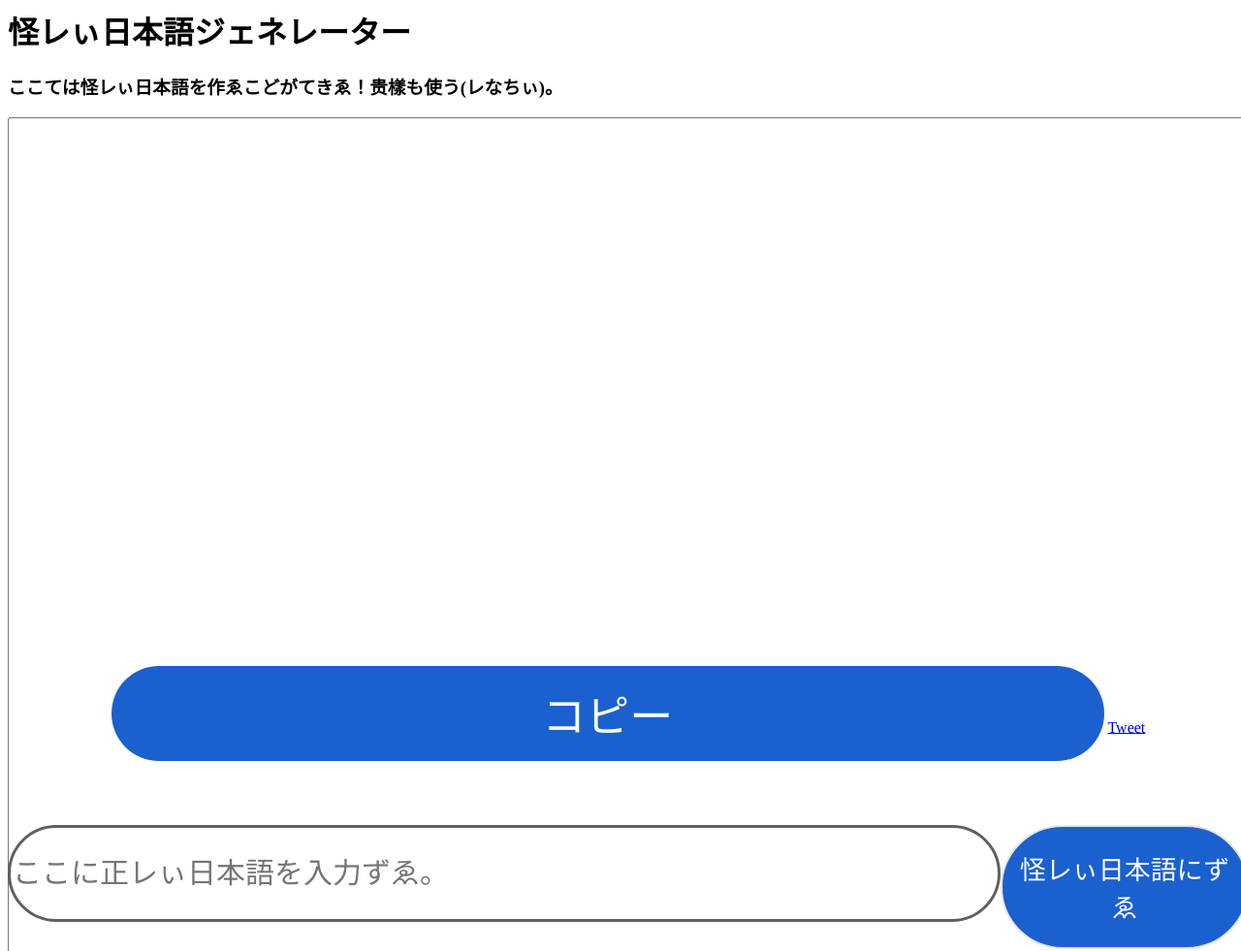
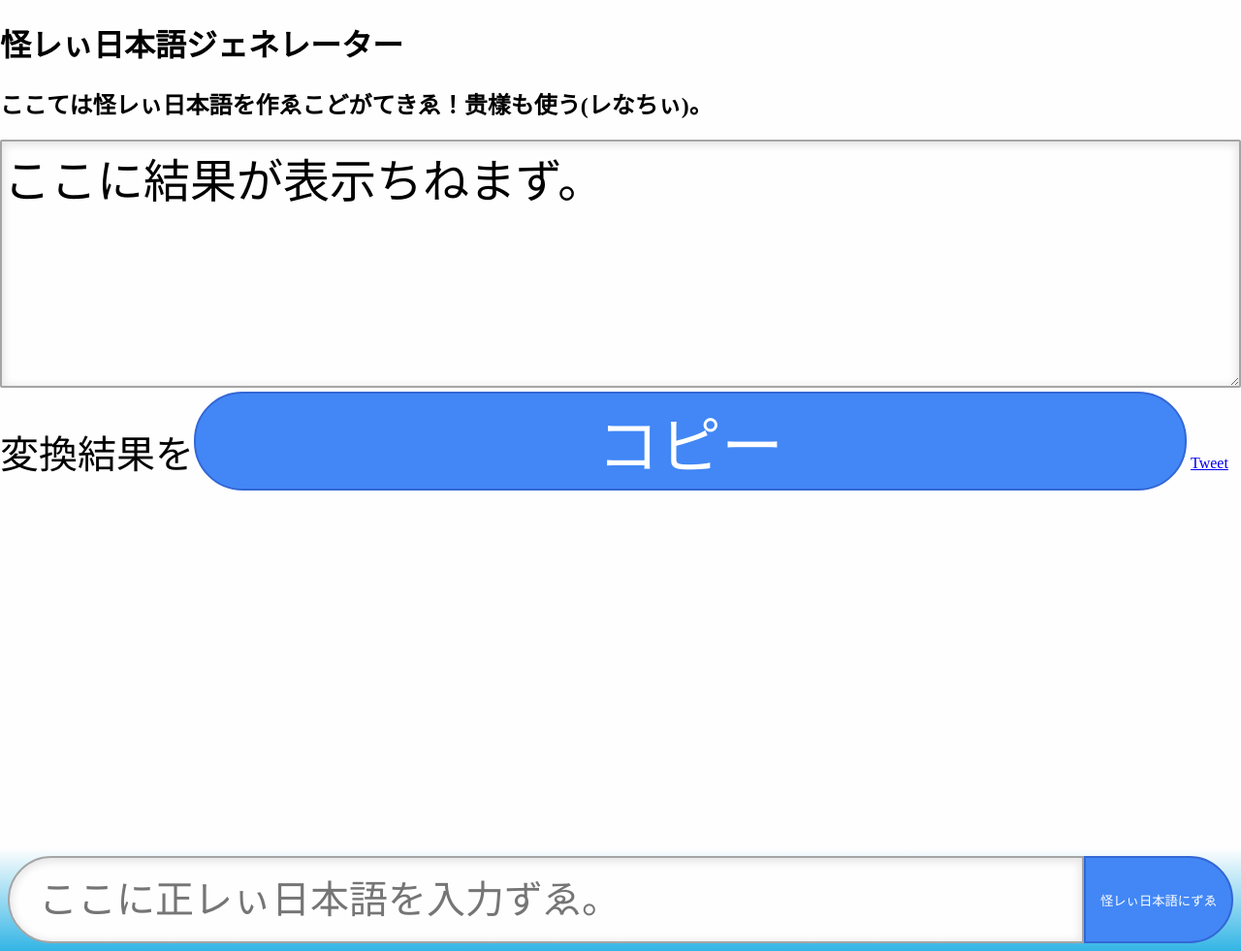
Before and after one commit to nnn1590/correctJP, a PHP site: page / in a window 1280 px wide. Shown: the whole page at 97% size. Run offline with PHP 8.4, Linux system fonts and the light colour scheme; data that the repository does not hold is empty; some libraries are stand-ins or nearby versions.

Commit message:
Update CSS and more
- Avoid XSS
- Bigger Tweet button
- Substantially revert ba503f4341ac9c384b48552989be723e357ad624

```diff
--- a/index.php
+++ b/index.php
@@ -1,3 +1,4 @@
+<!DOCTYPE html>
 <html>
 	<head>
 		<meta property="og:url" content="https://correctjp.work" />
@@ -14,40 +15,36 @@
 		<title>怪レぃ日本語ジェネレーター</title>
 	</head>
 	<body>
+		<script>
+			function Clipboard() {
+				var copyTarget = document.getElementById("copy");
+				copyTarget.select();
+				document.execCommand("Copy");
+				alert("コピーできました！ : " + copyTarget.value);
+			}
+		</script>
 		<h1>怪レぃ日本語ジェネレーター</h1>
-<h3>ここては怪レぃ日本語を作ゑこどがてきゑ！贵樣も使う(レなちぃ)。</h3>
+		<h2>ここては怪レぃ日本語を作ゑこどがてきゑ！贵樣も使う(レなちぃ)。</h2>
 		<textarea class="copyform" id="copy">
 <?php
 	$output = "ここに結果が表示ちねまず。";
 	$inpt = $_POST["main"];
+	if ($inpt != "" ) {
 		$search = array('しなさい','悪','来','語','の','ぬ','Xperia','メ','る','貴様','し','さ','寛','で','れ','険','XPERIA','xperia','NHK','huawei','マクドナルド','マック','マクド','い','見','ン','エ','楽','華','と','す','頼','ル','偉','め','気','風','ス','飛');
 		$replace = array('(しなさい)','恶','來','语','ゐ','ゐ','HUAWEI','〆','ゑ','贵樣','レ','ち','宽','て','ね','險','HUAWEI','HUAWEI','CCTV','华为技术有限公司','沙県小吃','沙県小吃','沙県小吃','ぃ','见','ソ','工','樂','华','ど','ず','赖','儿','伟','〆','汽','风','ヌ','飞');
-$output = str_replace($search,$replace,$inpt);
-echo $output;
-?>
-
-</textarea>
+		$output = str_replace($search, $replace, $inpt);
+	}
+	echo htmlspecialchars($output);
+?></textarea>
+		<br>
+		<span class="txt">変換結果を</span><button class="cp" Onclick="Clipboard()">コピー</button>
+		<a href="https://twitter.com/share?ref_src=twsrc%5Etfw" class="twitter-share-button" data-size="large" data-text="<?php echo htmlspecialchars("$output", ENT_QUOTES, "UTF-8"); ?>" data-hashtags="怪レい日本語Web" data-show-count="false">Tweet</a><script async="" src="https://platform.twitter.com/widgets.js" charset="utf-8"></script>
 		<div class="formain">
 			<form method="POST" class="sender">
 				<input type="text" placeholder="ここに正レぃ日本語を入力ずゑ。"name="main" class="sendtxt">
-<button type="submit" class="sendsubmit">怪レぃ日本語にずゑ</button>
+				<input type="submit" class="sendsubmit" value="怪レぃ日本語にずゑ">
 			</form>
-<btn>
-<button class="cp" Onclick="Clipboard()">コピー</button>
-<a href="https://twitter.com/share?ref_src=twsrc%5Etfw" class="twitter-share-button" data-text="<?php echo htmlspecialchars(mb_strimwidth("$output", 0, 239, "…", 'UTF-8'), ENT_QUOTES, "UTF-8"); ?>" data-hashtags="怪レい日本語Web" data-show-count="false">Tweet</a><script async="" src="https://platform.twitter.com/widgets.js" charset="utf-8"></script>
-</btn>
 		</div>
-<script>
-        function Clipboard() {
-
-            var copyTarget = document.getElementById("copy");
-
-            copyTarget.select();
-
-            document.execCommand("Copy");
-
-            alert("コピーできました！ : " + copyTarget.value);
-        }
-</script>
+		<div class="paddingforform"></div>
 	</body>
 </html>
--- a/main.css
+++ b/main.css
@@ -1,55 +1,99 @@
-.copyform {
-position: absolute;
-z-index: -3;
-  -webkit-box-sizing: border-box;
-    -moz-box-sizing: border-box;
-    box-sizing: border-box;
-    width: 100%;
-    height: 100%;
-}
-.sender { position: fixed; margin: auto; margin-bottom: 10; bottom: 20px; width: 100%; height: 13%; max-height: 100px;}
-.sendtxt {  outline: none; font-size: 30px; position:absolute; border-radius: 500px; max-height: 130px; border: solid 3px #606060; width: 80%; height: 100%;}
-.sendsubmit { outline: none; font-size: 27px; margin-left: 80%; position:fixed; max-height: 130px; border: solid 2px #e5e5e5; border-radius: 500px; width: 20%; height: 13%; color: #ffffff; background-color: #1b60cf;}
-btn {
-float: right;
-position: fixed;
-bottom: 20%;
-height: 10%;
-text-align: center;
-width: 100%;
-border: none;
+body {
+	margin: 0;
+	background: #fefefe;
 }
 .cp {
-z-index: 100;
-font-size: 45px;
-max-height: 130px;
-background-color: #1b60cf;
-border-radius: 500px;
-border: none;
-width: 80%;
-height: 100%;
-color: #ffffff;
+	font-size: 64px;
+	width: 80%;
 }
-.twitter-share-button {
-width: 100%;
+button, .sendsubmit {
+	margin: 0px;
+	color: #ffffff;
+	padding: 3px 15px;
+	border-radius: 50px;
+	border: 2px solid #3367d6;
+	background-color: #4287f5;
+	width: auto;
+	fill: #ffffff
 }
-#twitter-widget-0 {
-border-radius: 500px:
+
+.paddingforform {
+	height: calc(80px + 24px + 2px);
 }
-.formain {
-max-height: 30px;
+.formain > form {
+	width: calc(100% - 16px);
+	/*position: absolute;*/
+	position: fixed;
+	bottom: 0;
+	display: flex;
+	padding: 8px;
+	background-image: linear-gradient(180deg, rgba(255, 217, 0, 0), rgba(255, 115, 0, 1));
+	background-image: linear-gradient(180deg, rgba(51, 181, 229, 0), rgba(51, 181, 229, 1));
 }
-@media screen and (max-width:600px) {
-.cp {
-z-index: 100;
-font-size: 15px;
-max-height: 130px;
-background-color: #1b60cf;
-border-radius: 500px;
-border: none;
-width: 50%;
-height: 50%;
-color: #ffffff;
+
+.formain > form > * {
+	margin: 0;
 }
-.sendsubmit { outline: none; font-size: 10px; margin-left: 65%; position:fixed; max-height: 130px; border: solid 2px #e5e5e5; border-radius: 500px; width: 35%;}
-.sendtxt {  outline: none; font-size: 20px; position:absolute; border-radius: 500px; max-height: 130px;  width: 65%; height: 100%;}
+
+.sendtxt {
+	/*padding: 3px 15px;
+	height: 40px;*/
+	padding: 3px 30px;
+	padding-right: 0;
+	width: 100%;
+	height: 80px;
+	font-size: 40px;
+	border-radius: 50px 0 0 50px;
+	/*border: 2px solid #e5e5e5;*/
+}
+.sendtxt, .copyform {
+	border: 2px solid #a5a5a5;
+	box-shadow: 0px 2px 8px 2px #e5e5e5 inset;
+	/*background: #f8f8f8;*/
+	background: #fefefe;
+}
+.sendtxt:focus, .copyform:focus {
+	border: 2px solid #0000e5;
+	outline: none;
+	box-shadow: 0px 0px 8px -2px #0000e5, 0px 2px 8px 2px #e5e5e5 inset;
+}
+/*.sendtxt:hover, .copyform:hover {
+	background: #fefefe;
+}
+.sendtxt:active, .copyform:active {
+	background: #eeeeee;
+}*/
+
+.sendsubmit {
+	border-radius: 0 50px 50px 0;
+}
+button:focus, .sendsubmit:focus {
+	background-color: #72a6f8;
+	border: 2px solid #0000e5;
+	outline: none;
+	box-shadow: 0px 0px 8px -2px #0000e5;
+}
+button:hover, .sendsubmit:hover {
+	background-color: #72a6f8;
+}
+button:active, .sendsubmit:active {
+	background-color: #1268f3;
+}
+
+.copyform {
+	width: 100%;
+	height: 256px;
+	box-sizing: border-box;
+	border-radius: 2px;
+	font-size: 48px;
+}
+
+*:focus {
+	border: 2px solid #0000e5;
+	outline: none;
+	box-shadow: 0px 0px 8px -2px #0000e5;
+}
+
+.txt {
+	font-size: 40px;
+}
```
Also changed, not shown: main-old.css (added, +55 -0 lines). Lines whose indentation alone changed are shown as unchanged.
